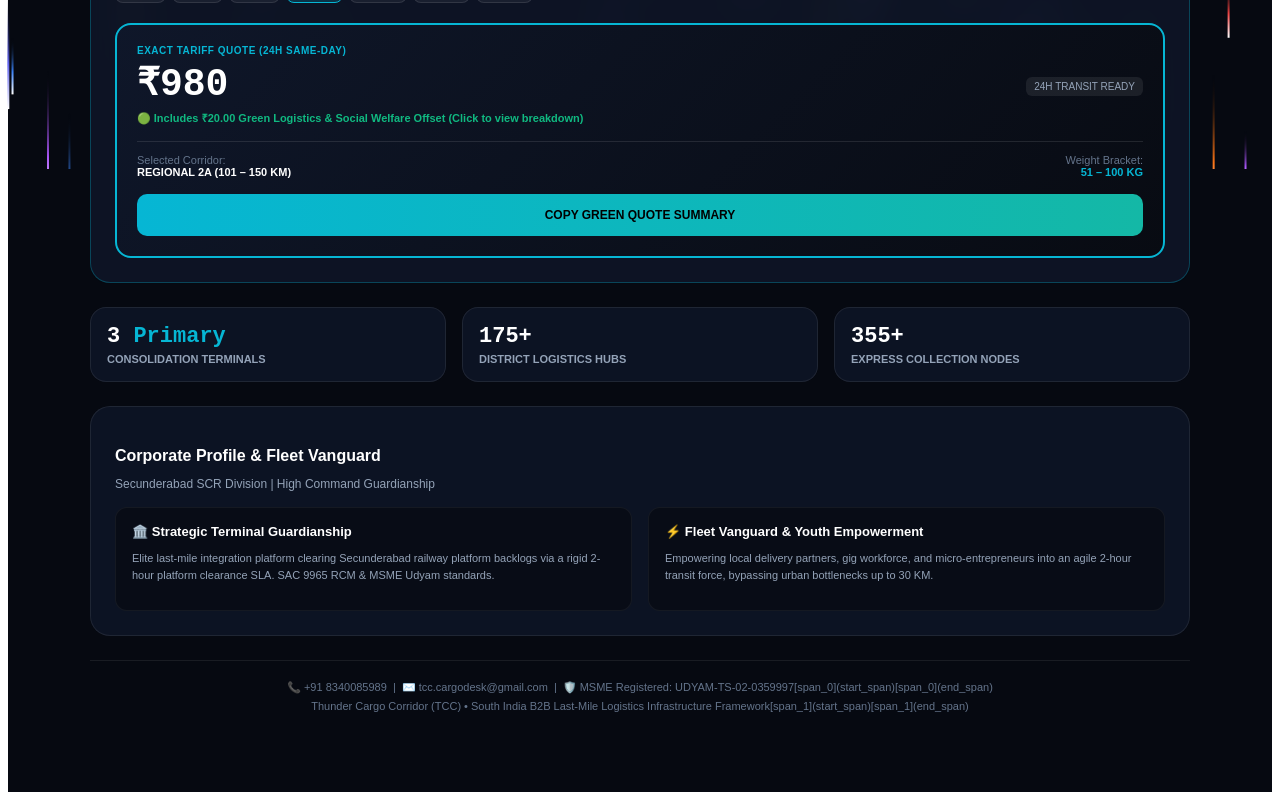
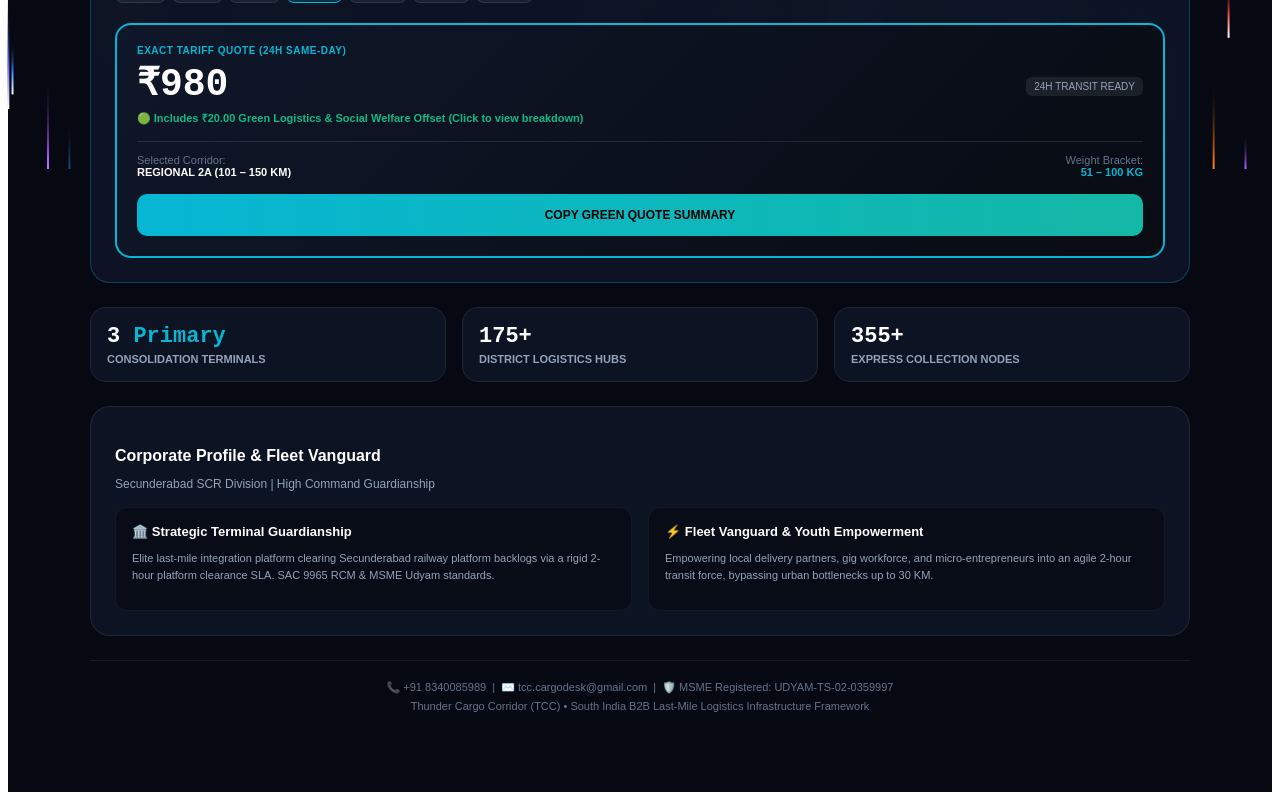
Before and after one commit to thundercargo/tcc-portal, a Next.js app: page / in a window 1280 px wide. Shown: the part 631-1431 px from the top of the page. Built offline with nearby package versions, Linux system fonts and the light colour scheme.

Commit message:
Update page.tsx

```diff
--- a/app/page.tsx
+++ b/app/page.tsx
@@ -296,8 +296,8 @@ export default function TCCPortal() {
 
         {/* Footer */}
         <div style={{ textAlign: 'center', fontSize: '11px', color: '#64748b', borderTop: '1px solid rgba(255,255,255,0.08)', paddingTop: '20px' }}>
-          📞 +91 8340085989 &nbsp;|&nbsp; ✉️ tcc.cargodesk@gmail.com &nbsp;|&nbsp; 🛡️ MSME Registered: UDYAM-TS-02-0359997[span_0](start_span)[span_0](end_span)
-          <div style={{ marginTop: '6px' }}>Thunder Cargo Corridor (TCC) • South India B2B Last-Mile Logistics Infrastructure Framework[span_1](start_span)[span_1](end_span)</div>
+          📞 +91 8340085989 &nbsp;|&nbsp; ✉️ tcc.cargodesk@gmail.com &nbsp;|&nbsp; 🛡️ MSME Registered: UDYAM-TS-02-0359997
+          <div style={{ marginTop: '6px' }}>Thunder Cargo Corridor (TCC) • South India B2B Last-Mile Logistics Infrastructure Framework</div>
         </div>
 
       </div>
```
